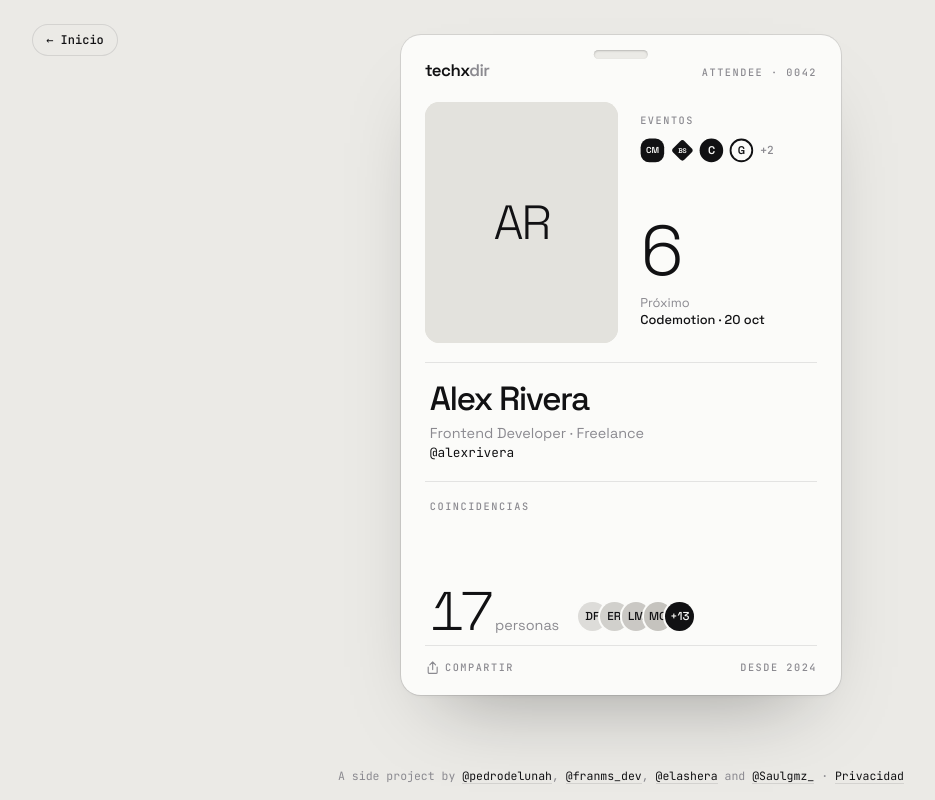
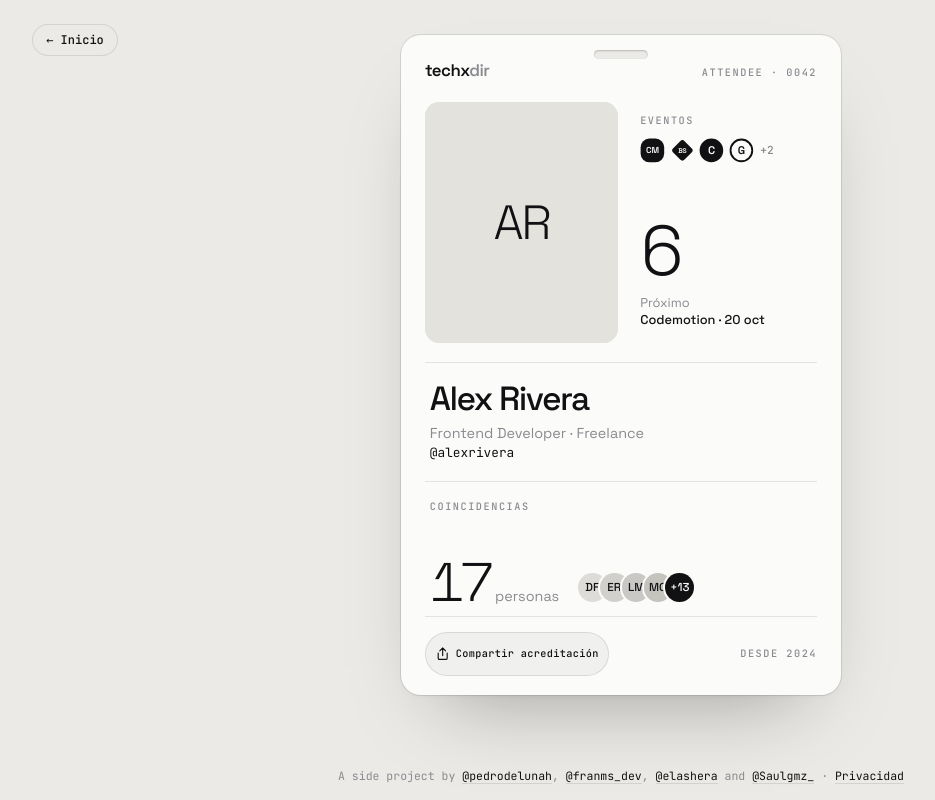
Before and after one commit to Pedrodeluna/techxdir, a React (Vite) app in the folder web/: page /ejemplo in a window 1280 px wide. Shown: the whole page, without its empty margins (19-954 px from the left). Built offline with nearby package versions, Linux system fonts and the light colour scheme; no server answers.

Commit message:
fix(badge): show profile avatars and improve share visibility

```diff
--- a/web/src/features/badge/BadgeFront.tsx
+++ b/web/src/features/badge/BadgeFront.tsx
@@ -78,7 +78,7 @@ export function BadgeFront({ faceRef, state, current, shareOpen, shareBtnRef, on
           <span className="people-row">
             <span><strong className="num">{people.length}</strong><span className="unit">{people.length === 1 ? 'persona' : 'personas'}</span></span>
             <span className="stack">
-              {shown.map(p => <Avatar key={p.id} name={p.name} />)}
+              {shown.map(p => <Avatar key={p.id} name={p.name} photo={p.avatar} />)}
               {people.length > shown.length && <span className="av more">+{people.length - shown.length}</span>}
             </span>
           </span>
@@ -97,7 +97,7 @@ export function BadgeFront({ faceRef, state, current, shareOpen, shareBtnRef, on
           onClick={onShare}
         >
           <svg viewBox="0 0 24 24" aria-hidden="true"><path d="M12 15V3m0 0L7.5 7.5M12 3l4.5 4.5M5 11v8a2 2 0 0 0 2 2h10a2 2 0 0 0 2-2v-8" /></svg>
-          Compartir
+          Compartir acreditación
         </button>
         <span className="tier">Desde {joinedYear(me)}</span>
       </div>
--- a/web/src/features/badge/panels/PeoplePanel.tsx
+++ b/web/src/features/badge/panels/PeoplePanel.tsx
@@ -101,7 +101,7 @@ export function PeoplePanel({ state, bodyRef, tab, setTab }: Props) {
           : shown.length ? shown.map((p, i) => (
           <li className="person" style={at(i)} key={p.id}>
             <button className="person-row" type="button" data-person={p.id} aria-label={`Ver perfil de ${p.name}`} onClick={() => showPerson(p.id)}>
-              <Avatar name={p.name} />
+              <Avatar name={p.name} photo={p.avatar} />
               <span className="p-info">
                 <strong>{p.name}</strong>
                 <span>{p.handle && <span className="p-handle">@{p.handle}</span>}{p.handle && p.role ? ' · ' : ''}{p.role}</span>
--- a/web/src/features/badge/people.ts
+++ b/web/src/features/badge/people.ts
@@ -1,7 +1,7 @@
 import type { SupabaseClient } from '@supabase/supabase-js'
 import type { Person } from '../../data/sample'
 
-type PublicProfile = Pick<Person, 'id' | 'name' | 'role' | 'bio'> & { handle: string | null }
+type PublicProfile = Pick<Person, 'id' | 'name' | 'role' | 'bio'> & { handle: string | null; photo_url: string | null }
 type Attendance = { profile_id: string; event_id: string }
 export type ShadowRow = {
   event_id: string; person_id: string; handle: string; name: string; avatar_url: string | null; is_me: boolean
@@ -17,7 +17,7 @@ export function peopleFromRows(profiles: PublicProfile[], attendances: Attendanc
     events.set(row.profile_id, ids)
   }
   return profiles.filter(p => p.id !== userId).map(p => ({
-    ...p, handle: p.handle ?? '', events: events.get(p.id) ?? [],
+    ...p, avatar: p.photo_url, handle: p.handle ?? '', events: events.get(p.id) ?? [],
   }))
 }
 
@@ -43,7 +43,7 @@ export async function loadPeople(client: SupabaseClient, userId: string, signal:
   async function profiles() {
     const rows: PublicProfile[] = []
     for (let offset = 0; ; offset += pageSize) {
-      const { data, error } = await client.from('profiles').select('id,name,handle,role,bio')
+      const { data, error } = await client.from('profiles').select('id,name,handle,role,bio,photo_url')
         .neq('id', userId).order('id').range(offset, offset + pageSize - 1).abortSignal(signal)
       if (error) throw error
       rows.push(...data)
--- a/web/src/styles/badge.css
+++ b/web/src/styles/badge.css
@@ -903,15 +903,17 @@
 .share-btn {
   display: inline-flex;
   align-items: center;
-  gap: .45em;
-  margin: -.35em 0 -.35em -.55em;
-  padding: .35em .75em .35em .55em;
+  justify-content: center;
+  gap: .5em;
+  min-height: 44px;
+  padding: .65em .9em;
+  border: 1px solid var(--line);
   border-radius: 99px;
-  font: 500 .64em/1 var(--mono);
-  letter-spacing: .15em;
-  text-transform: uppercase;
-  color: var(--muted);
-  transition: background-color .2s, color .2s;
+  background: var(--soft);
+  font: 500 .64em/1.3 var(--mono);
+  letter-spacing: .035em;
+  color: var(--ink);
+  transition: background-color .2s, border-color .2s;
 }
 .share-btn svg {
   width: 1.5em;
@@ -923,9 +925,10 @@
   stroke-linejoin: round;
 }
 .share-btn:hover,
-.share-btn[aria-expanded="true"] { background: var(--soft); color: var(--ink); }
+.share-btn[aria-expanded="true"] { background: var(--card); border-color: var(--ink); }
 .share-btn:focus-visible { outline: 1.5px solid var(--ink); outline-offset: 2px; }
 .foot { align-items: center; }
+.front > .foot { gap: 12px; flex-wrap: wrap; }
 
 /* el menú flota junto al botón; app.js lo coloca */
 .share-menu {
```
Also changed, not shown: 1 other file (tests, documents, lock files or other folders).
